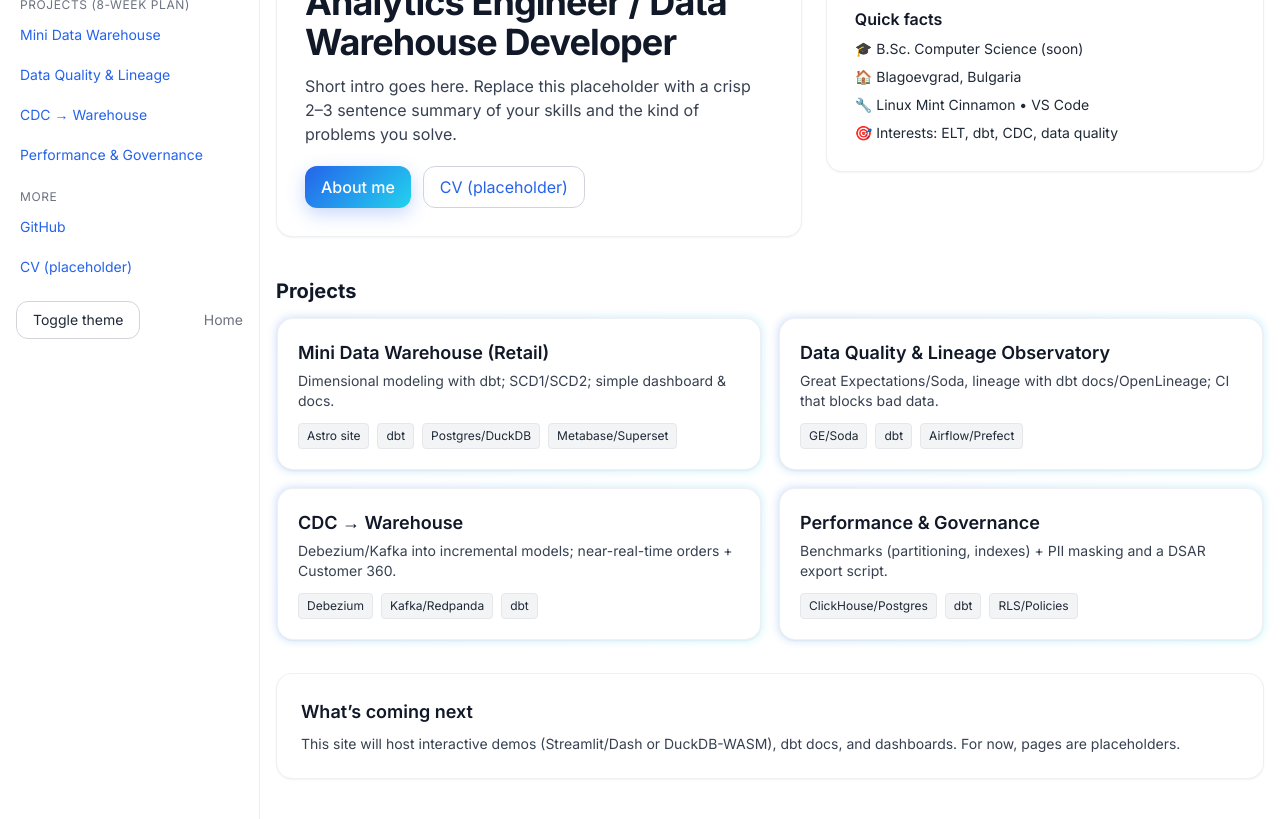
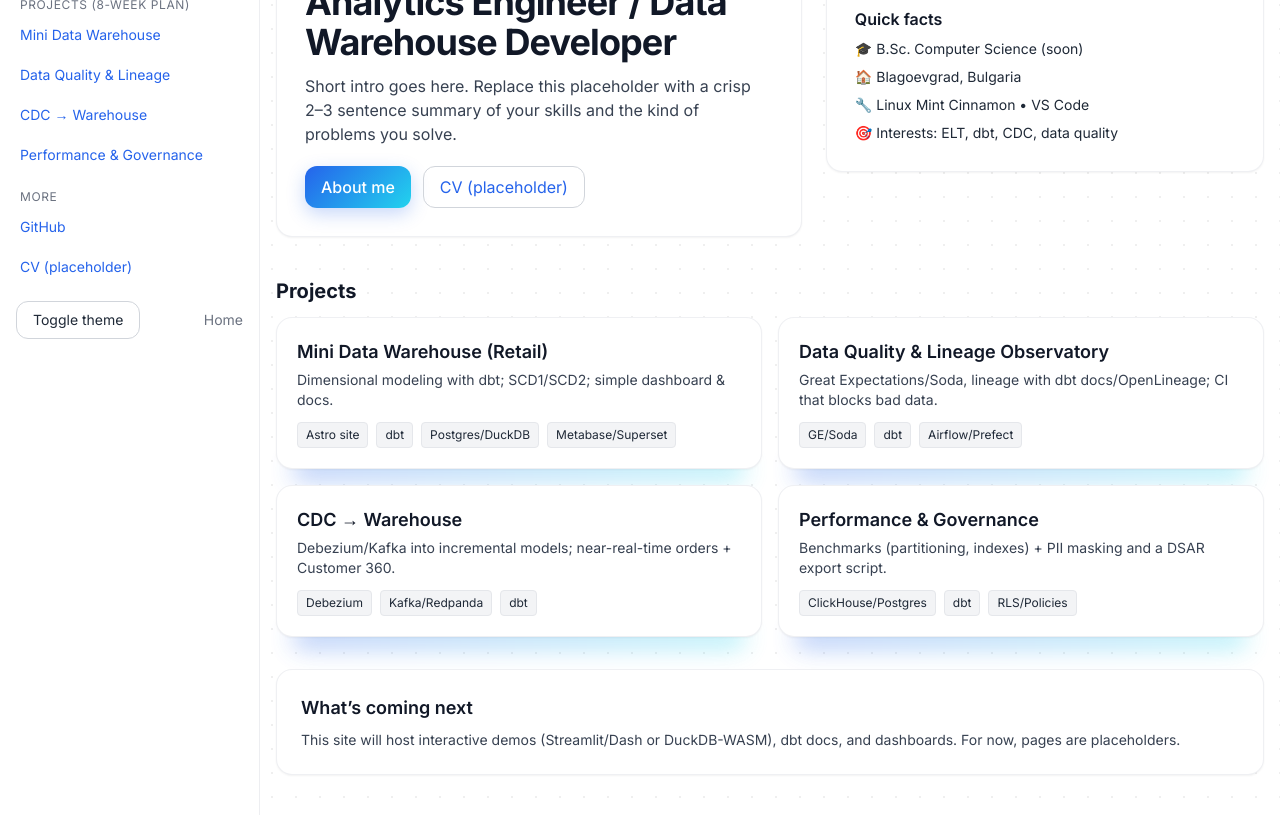
Before and after one commit to Nico-Ab/cv-project-website, an Astro site: page / in a window 1280 px wide. Shown: the part 127-946 px from the top of the page. Built offline with nearby package versions, Linux system fonts and the light colour scheme; Astro itself is replaced by a stand-in of ours.

Commit message:
fixed background glow and background texture

```diff
--- a/src/components/ProjectCard.astro
+++ b/src/components/ProjectCard.astro
@@ -1,4 +1,3 @@
-
 ---
 export interface Props {
   title: string;
@@ -8,15 +7,25 @@
 }
 const { title, summary, href, stack = [] } = Astro.props;
 ---
-<a href={href} class="relative block p-[1px] rounded-2xl transition-transform hover:-translate-y-0.5">
-  <div class="absolute inset-0 rounded-2xl opacity-60 blur-sm"
-       style="background: linear-gradient(135deg, rgba(37,99,235,.35), rgba(34,211,238,.35));"></div>
-  <div class="relative card p-5">
-    <h3 class="text-lg font-semibold mb-1">{title}</h3>
+<a href={href} class="group relative block">
+  <!-- consistent bottom glow for every card -->
+  <span
+    aria-hidden="true"
+    class="absolute z-0 -bottom-3 left-4 right-4 h-6 rounded-[20px]
+           opacity-70 group-hover:opacity-100 blur-md transition-all duration-300"
+    style="background: linear-gradient(90deg, rgba(37,99,235,.45), rgba(34,211,238,.45));">
+  </span>
+
+  <div class="relative z-10 card p-5 rounded-2xl transition-transform duration-200 group-hover:-translate-y-0.5">
+    <h3 class="text-lg font-semibold mb-1 text-gray-900 dark:text-gray-100">{title}</h3>
     <p class="text-sm text-gray-700 dark:text-gray-300">{summary}</p>
     {stack.length > 0 && (
       <div class="mt-3 flex flex-wrap gap-2">
-        {stack.map(s => <span class="text-xs px-2 py-1 rounded bg-gray-100 dark:bg-neutral-800 border border-gray-200 dark:border-white/10">{s}</span>)}
+        {stack.map(s => (
+          <span class="text-xs px-2 py-1 rounded bg-gray-100 dark:bg-neutral-800 border border-gray-200 dark:border-white/10">
+            {s}
+          </span>
+        ))}
       </div>
     )}
   </div>
--- a/src/layouts/BaseLayout.astro
+++ b/src/layouts/BaseLayout.astro
@@ -1,5 +1,5 @@
 ---
-import "../styles/global.css";  // 👈 ensures Tailwind & overrides are loaded
+import "../styles/global.css"; // ensure Tailwind + overrides load everywhere
 
 const {
   title = "Nico Abramowski — Data (Warehousing) Portfolio",
@@ -20,62 +20,54 @@
     <link rel="icon" type="image/svg+xml" href={`${base}favicon.svg`} />
     <link rel="preconnect" href="https://fonts.googleapis.com" />
     <link rel="preconnect" href="https://fonts.gstatic.com" crossorigin />
-    <link
-      href="https://fonts.googleapis.com/css2?family=Inter:wght@400;500;600;700&display=swap"
-      rel="stylesheet"
-    />
+    <link href="https://fonts.googleapis.com/css2?family=Inter:wght@400;500;600;700&display=swap" rel="stylesheet" />
   </head>
   <body class="min-h-screen antialiased">
     <div class="grid grid-cols-1 lg:grid-cols-[260px_1fr] min-h-screen">
       <!-- Sidebar -->
-      <aside
-        class="border-b lg:border-b-0 lg:border-r border-gray-200/70 dark:border-white/10
-               bg-white dark:bg-neutral-900 sticky top-0 z-30"
-      >
+      <aside class="border-b lg:border-b-0 lg:border-r border-gray-200/70 dark:border-white/10 bg-white dark:bg-neutral-900 sticky top-0 z-30">
         <div class="p-4">
           <a href={base} class="flex items-center gap-3">
-            <img src={`${base}favicon.svg`} alt="logo" class="w-8 h-8 animate-float" />
+            <img src={`${base}favicon.svg`} alt="logo" class="w-8 h-8" />
             <div>
               <div class="font-bold">Nico Abramowski</div>
               <div class="text-xs text-gray-500">Data / Warehousing</div>
             </div>
           </a>
         </div>
-
         <nav class="px-2 pb-4 space-y-1 text-sm">
           <a class={`navlink ${isActive(`${base}about`) ? 'navlink-active' : ''}`} href={`${base}about`}>About</a>
-
-          <div class="px-3 pt-3 text-xs uppercase tracking-wider text-gray-500">
-            Projects (8-week plan)
-          </div>
+          <div class="px-3 pt-3 text-xs uppercase tracking-wider text-gray-500">Projects (8-week plan)</div>
           <a class={`navlink ${isActive(`${base}projects/mini-warehouse`) ? 'navlink-active' : ''}`} href={`${base}projects/mini-warehouse`}>Mini Data Warehouse</a>
           <a class={`navlink ${isActive(`${base}projects/data-quality-lineage`) ? 'navlink-active' : ''}`} href={`${base}projects/data-quality-lineage`}>Data Quality &amp; Lineage</a>
           <a class={`navlink ${isActive(`${base}projects/cdc-warehouse`) ? 'navlink-active' : ''}`} href={`${base}projects/cdc-warehouse`}>CDC → Warehouse</a>
           <a class={`navlink ${isActive(`${base}projects/performance-governance`) ? 'navlink-active' : ''}`} href={`${base}projects/performance-governance`}>Performance &amp; Governance</a>
-
           <div class="px-3 pt-3 text-xs uppercase tracking-wider text-gray-500">More</div>
           <a class="navlink" href="https://github.com/Nico-Ab" target="_blank" rel="noreferrer">GitHub</a>
           <a class="navlink" href={`${base}cv-placeholder.txt`}>CV (placeholder)</a>
         </nav>
-
         <div class="px-4 pb-4 flex items-center justify-between text-sm">
           <button id="themeToggle" class="button" aria-label="Toggle theme">Toggle theme</button>
           <a class="text-gray-500 hover:underline" href={base}>Home</a>
         </div>
       </aside>
 
-      <!-- Main content -->
+      <!-- Main (pattern above background, below content) -->
       <main class="relative bg-white dark:bg-neutral-950">
-        <!-- soft gradient accents -->
-        <div class="pointer-events-none absolute inset-0 opacity-40 dark:opacity-20" aria-hidden="true"
-             style="background: radial-gradient(600px 160px at 40% -20%, rgba(59,130,246,.12), transparent 60%), radial-gradient(400px 120px at 80% 10%, rgba(34,211,238,.10), transparent 60%);"></div>
-        <div class="container-xl py-10 relative">
+        <!-- Background layers -->
+        <div class="absolute inset-0 z-0 pointer-events-none">
+          <div class="bg-grid absolute inset-0"></div>
+          <div class="bg-accents absolute inset-0"></div>
+        </div>
+
+        <!-- Content -->
+        <div class="container-xl py-10 relative z-10">
           <slot />
         </div>
       </main>
     </div>
 
-    <!-- Theme (default light), plus scroll reveal -->
+    <!-- Theme toggle + scroll reveal -->
     <script>
       (function () {
         const html = document.documentElement;
@@ -95,7 +87,6 @@
           }
         } catch (e) {}
 
-        // Scroll reveal
         const els = document.querySelectorAll('.reveal');
         const obs = new IntersectionObserver((entries) => {
           entries.forEach(e => {
--- a/src/styles/global.css
+++ b/src/styles/global.css
@@ -101,3 +101,26 @@
   table { @apply border-collapse; }
   th, td { @apply border-gray-200 dark:border-white/10; }
 }
+
+
+/* ========= Background helpers (NEW) ========= */
+/* Dot grid pattern that adapts to theme */
+/* Dot grid pattern that adapts to theme */
+.bg-grid {
+  --dot-color: rgba(0,0,0,.10);         /* stronger in light */
+  position: absolute; inset: 0;
+  background-image: radial-gradient(var(--dot-color) 1px, transparent 1px);
+  background-size: 24px 24px;
+  opacity: .6;
+}
+.dark .bg-grid { --dot-color: rgba(255,255,255,.10); opacity: .45; }
+
+/* Soft radial accents */
+.bg-accents {
+  position: absolute; inset: 0;
+  background:
+    radial-gradient(600px 160px at 40% -20%, rgba(59,130,246,.12), transparent 60%),
+    radial-gradient(400px 120px at 80%  10%, rgba(34,211,238,.10), transparent 60%);
+  opacity: .35;
+}
+.dark .bg-accents { opacity: .22; }
```
